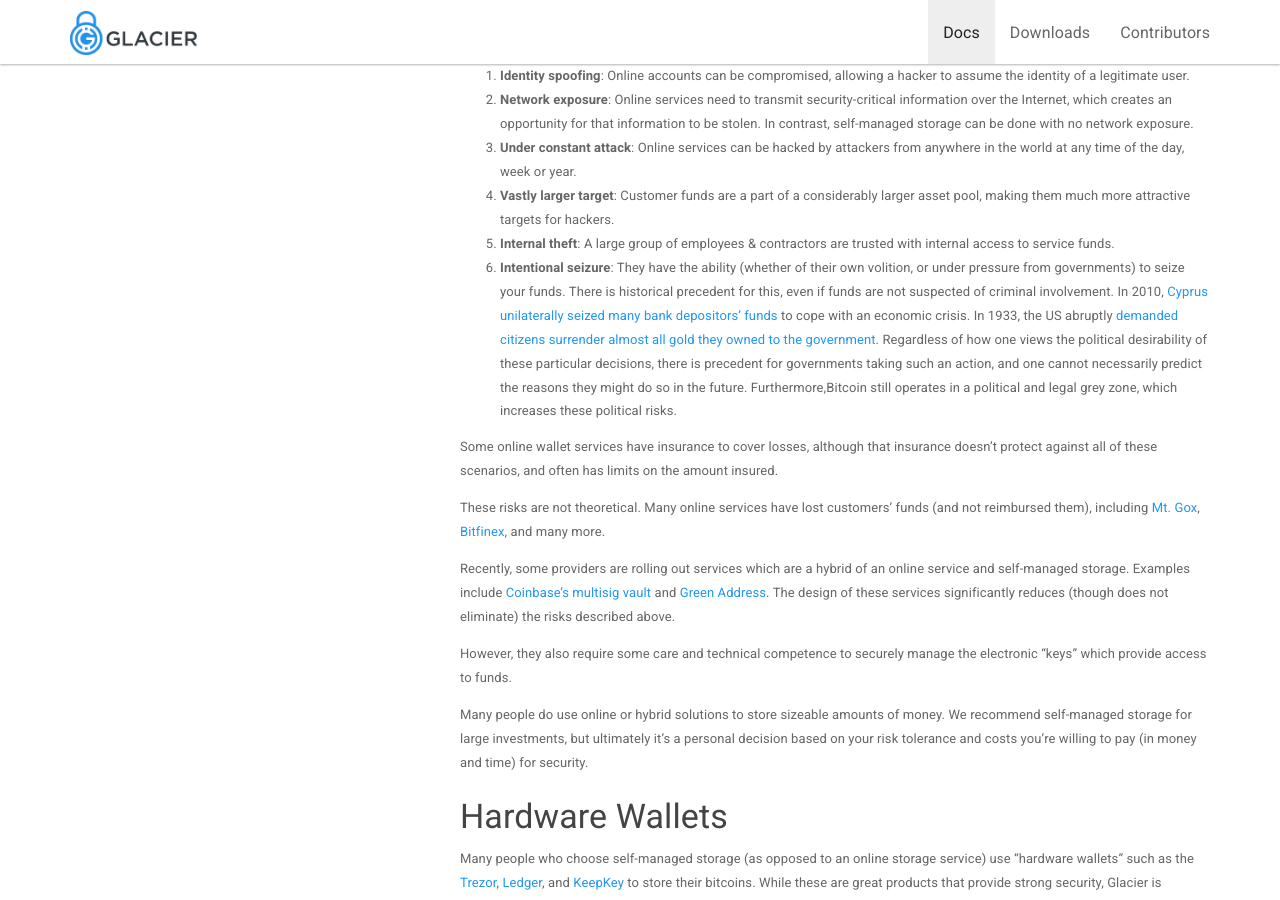
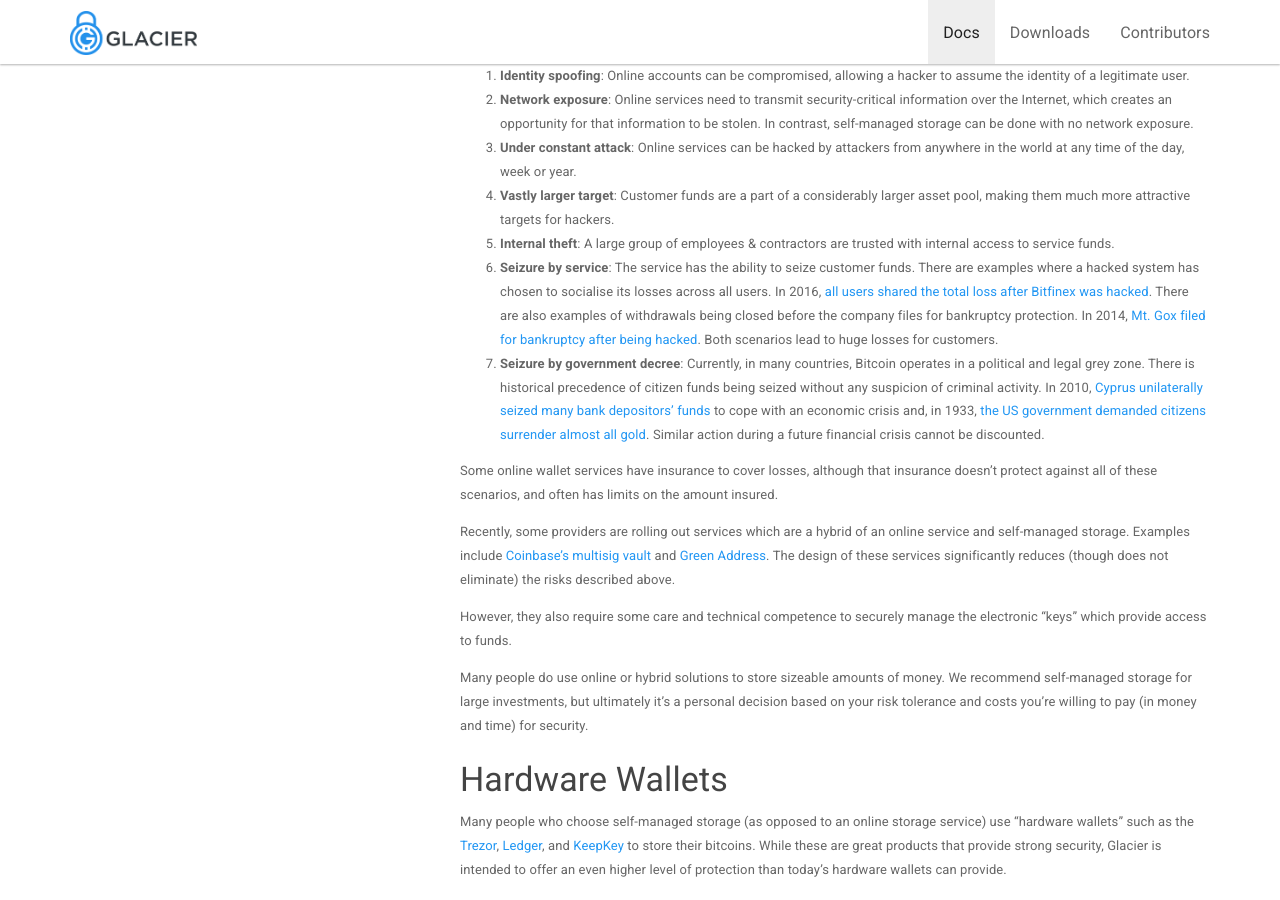
Before and after one commit to GlacierProtocol/glacierprotocol.github.io, a Jekyll site: the page built from _docs/overview.md, in a window 1280 px wide and 900 px high, scrolled down 1371 px. Built offline with Jekyll 4.4.1, drawn with Linux system fonts in a browser that asks for light colours; nearby versions of some CDN libraries.

Commit message:
Point separated into two separate points, reworded and examples given
Subscription link replaced, MtGox/Bitfinex users will be/were reimbursed

```diff
--- a/_docs/overview.md
+++ b/_docs/overview.md
@@ -72,28 +72,21 @@
 them much more attractive targets for hackers.
 5. **Internal theft**: A large group of employees & contractors are trusted with internal
 access to service funds.
-5. **Intentional seizure**: They have the ability (whether of their own volition,
-or under pressure from governments) to seize your funds.
-There is historical precedent for this, even if funds are not suspected of
-criminal involvement. In 2010,
-[Cyprus unilaterally seized many bank depositors' funds ](https://www.theguardian.com/world/2013/mar/25/cyprus-bailout-deal-eu-closes-bank)
-to cope with an economic crisis. In 1933, the US abruptly
-[demanded citizens surrender almost all gold they owned to the government](https://en.wikipedia.org/wiki/Executive_Order_6102).
-Regardless of how one views the political desirability of these particular
-decisions, there is precedent for governments taking such an action, and one
-cannot necessarily predict the reasons they might do so in the future.
-Furthermore,Bitcoin still operates in a political and legal grey zone, which
-increases these political risks.
+6. **Seizure by service**: The service has the ability to seize customer funds. There are
+examples where a hacked system has chosen to socialise its losses across all users. In 2016,
+[all users shared the total loss after Bitfinex was hacked](http://www.bbc.com/news/technology-37009319).
+There are also examples of withdrawals being closed before the company files for bankruptcy protection.
+In 2014, [Mt. Gox filed for bankruptcy after being hacked](https://www.bbc.co.uk/news/technology-25233230).
+Both scenarios lead to huge losses for customers.
+7. **Seizure by government decree**: Currently, in many countries, Bitcoin operates in a political
+and legal grey zone. There is historical precedence of citizen funds being seized without any
+suspicion of criminal activity. In 2010, [Cyprus unilaterally seized many bank depositors' funds](https://www.theguardian.com/world/2013/mar/25/cyprus-bailout-deal-eu-closes-bank)
+to cope with an economic crisis and, in 1933, [the US government demanded citizens surrender almost all gold](https://en.wikipedia.org/wiki/Executive_Order_6102). Similar action during a future financial
+crisis cannot be discounted.
 
 Some online wallet services have insurance to cover losses, although that
 insurance doesn't protect against all of these scenarios, and often has limits
 on the amount insured.
-
-These risks are not theoretical. Many online services have lost customers' funds
-(and not reimbursed them), including
-[Mt. Gox](https://www.bloomberg.com/news/articles/2014-02-28/mt-gox-exchange-files-for-bankruptcy),
-[Bitfinex](http://www.bbc.com/news/technology-37009319),
-and many more.
 
 Recently, some providers are rolling out services which are a hybrid
 of an online service and self-managed storage. Examples include
```
